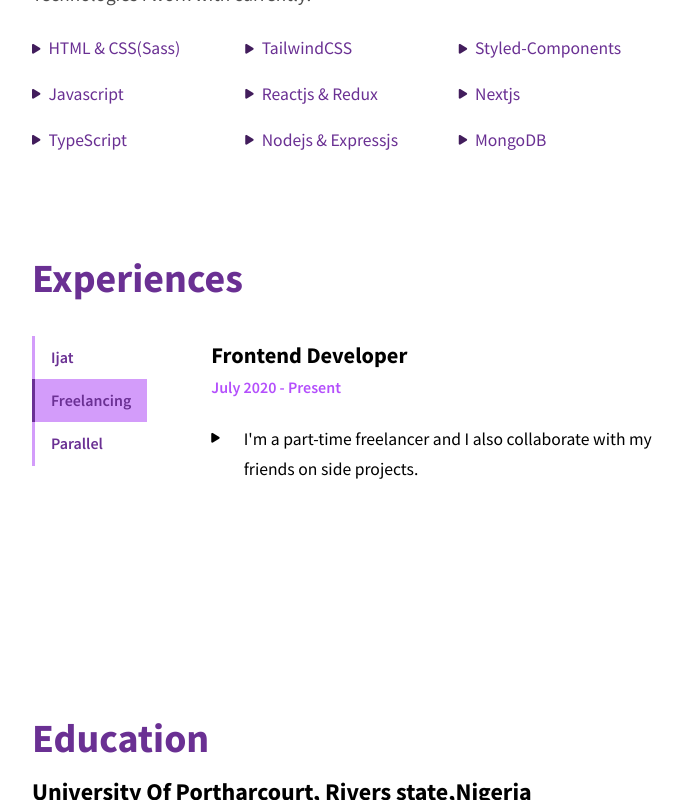
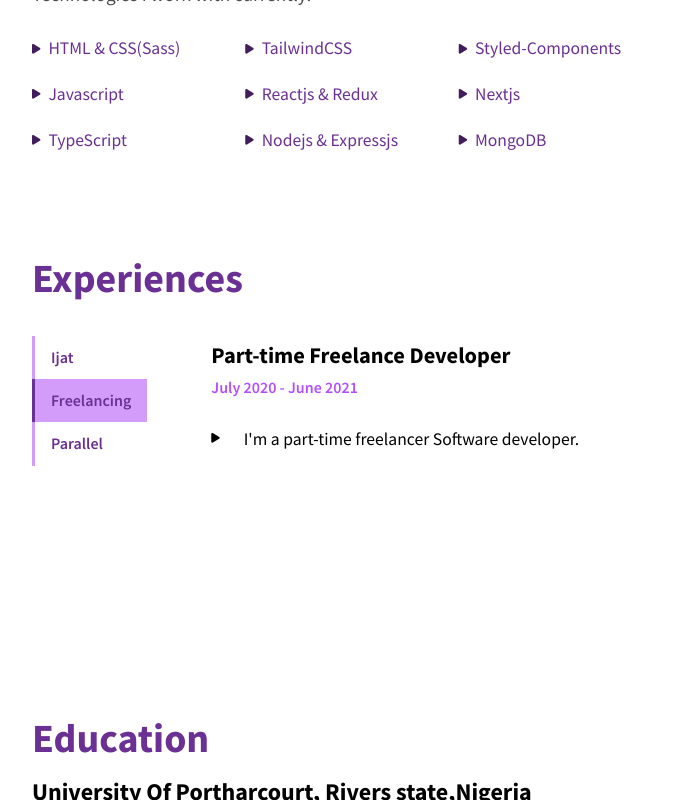
Before and after one commit to Origho-precious/my-portfolio, a React (Create React App) app: page /resume in a window 1280 px wide. Both pictures are taken after a click on the element "Freelancing". Shown: the part 488-1288 px from the top of the page, without its empty margins (288-970 px from the left). Built offline with nearby package versions, Linux system fonts and the light colour scheme.

Commit message:
experience update

```diff
--- a/src/components/experiences/index.jsx
+++ b/src/components/experiences/index.jsx
@@ -42,17 +42,14 @@ class Experiences extends Component {
 			return (
 				<div className={styles.experience}>
 					<header>
-						<h3>Frontend Developer</h3>
-						<p>July 2020 - Present</p>
+						<h3>Part-time Freelance Developer</h3>
+						<p>July 2020 - June 2021</p>
 					</header>
 					<div className={styles.text}>
 						<ul>
 							<li>
 								<i className="fas fa-play"></i>
-								<p>
-									I'm a part-time freelancer and I also collaborate with my
-									friends on side projects.
-								</p>
+								<p>I'm a part-time freelancer Software developer.</p>
 							</li>
 						</ul>
 					</div>
@@ -63,7 +60,7 @@ class Experiences extends Component {
 				<div className={styles.experience}>
 					<header>
 						<h3>
-							Frontend developer <span>@Useparallel</span>
+							Software developer <span>@Useparallel</span>
 						</h3>
 						<p>December 2020 - Present</p>
 					</header>
@@ -76,8 +73,9 @@ class Experiences extends Component {
 									<a href="https://twitter.com/useparallel" trget="_blank">
 										Parallel
 									</a>{" "}
-									as a frontend developer. We work with: Nextjs, Typescript,
-									Tailwindcss and styled-components.
+									as a Software developer. Here we work with: Nextjs,
+									Typescript, Redux, Tailwindcss and styled-components on the
+									frontend and Nodejs with loopbackls on the backend.
 								</p>
 							</li>
 						</ul>
```
